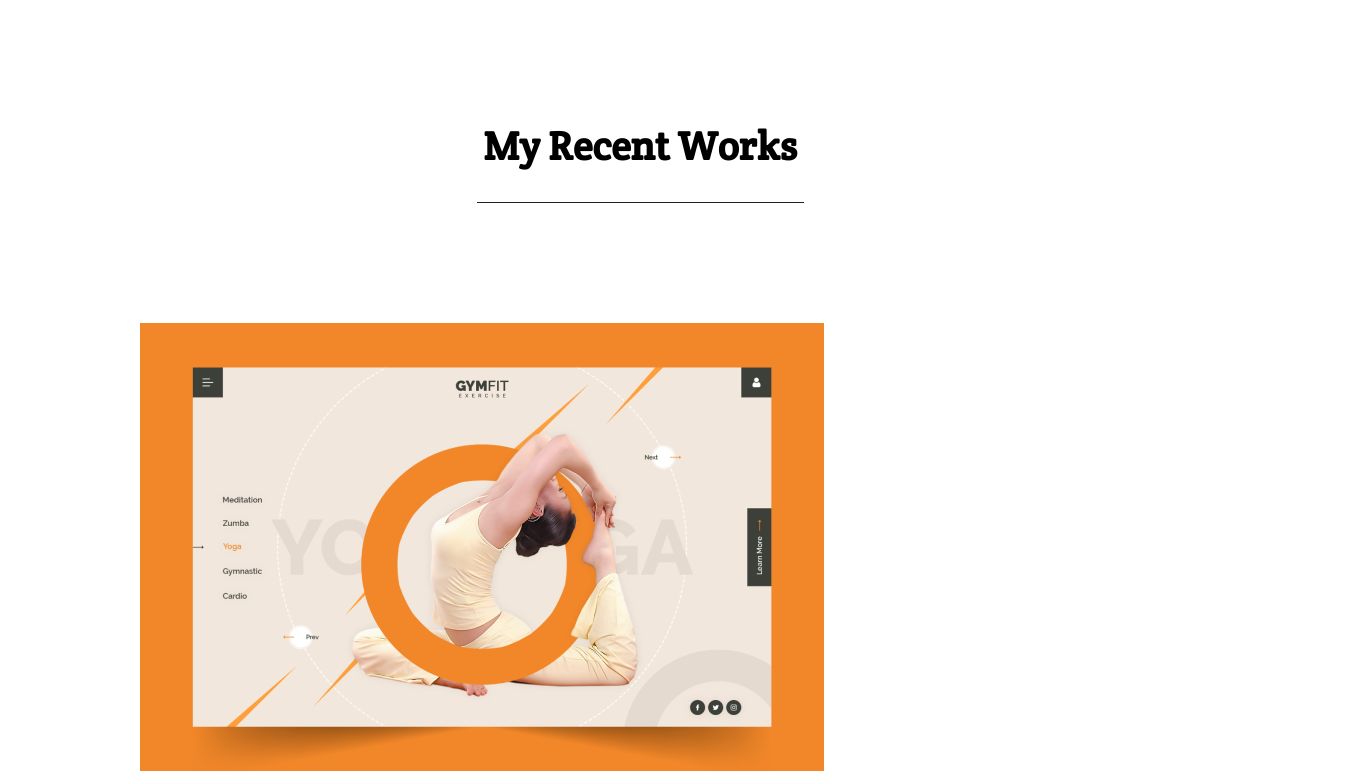
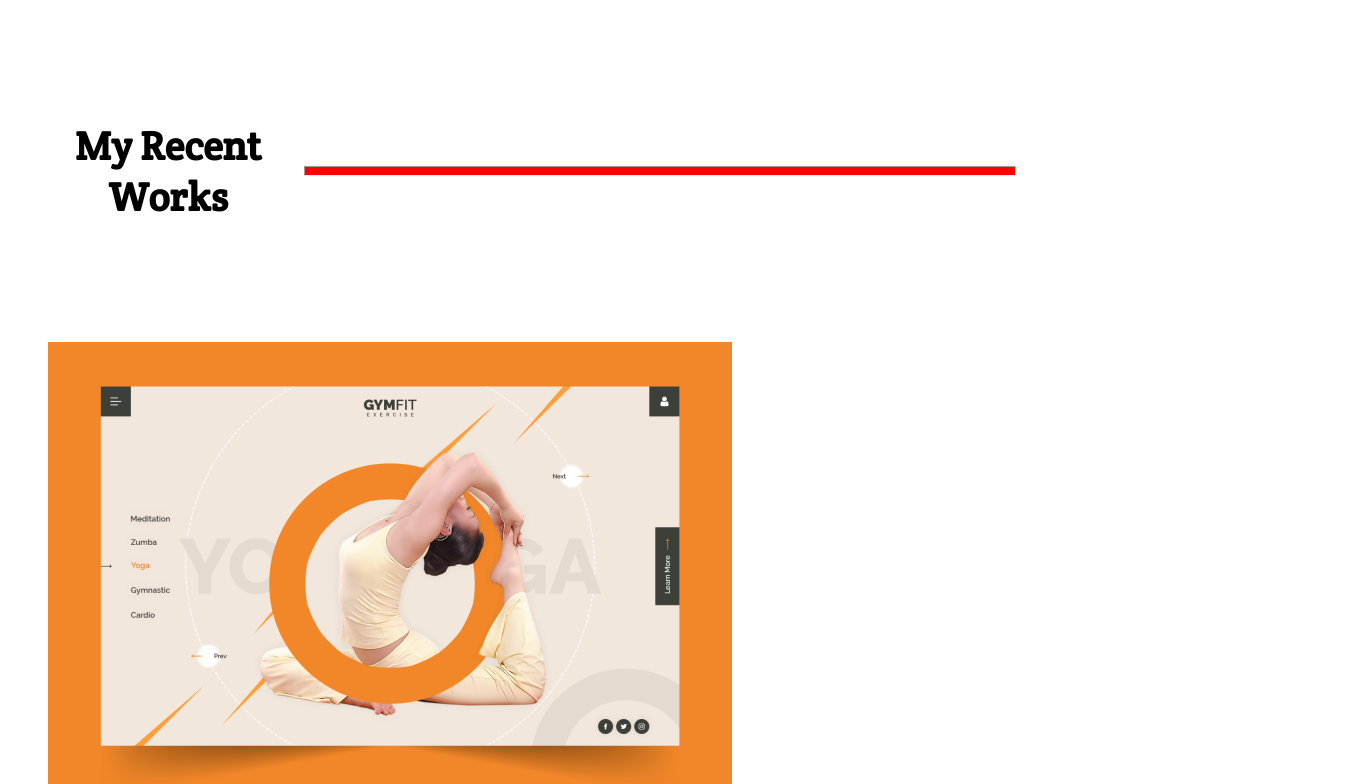
Before and after one commit to t-bello7/micro-portfolio, a website: page index.html in a window 1280 px wide. Shown: the part 840-1624 px from the top of the page, 1354 px wide, since content can reach past the window. Drawn offline with Linux system fonts and the light colour scheme.

Commit message:
style: - add padding and margin to container in desktop view - add hr to work section head - add display flex to work sectin header

```diff
--- a/css/style.css
+++ b/css/style.css
@@ -54,11 +54,21 @@
   background: url('../assets/img/thumbs.png') no-repeat;
 }
 
-.work-section > :first-child {
-  border-bottom: 1px solid var(--clr-gray-1);
+.work-header {
+  flex-direction: column;
+}
+
+.work-section > :first-child  > h2{
   width: 327px;
   font-size: 40px;
-  height: 83px;
+  /* height: 83px; */
+}
+
+.work-section  hr{
+  background: red;
+  width: 100%;
+  height: 10px;
+  align-self: center;
 }
 
 .tag > * {
@@ -237,6 +247,9 @@ footer hr {
     flex-direction: column;
     grid-row: 1;
   }
+  .work-header {
+    flex-direction: row;
+  }
   .project-container {
     flex-direction: row;
 
--- a/css/utility.css
+++ b/css/utility.css
@@ -121,6 +121,8 @@
 @media (min-width: 768px) {
   .container > * {
     max-width: var(--desktop-w);
+    margin-inline: 2rem;
+    padding-inline: 1rem ;
   }
 
 }
--- a/index.html
+++ b/index.html
@@ -50,7 +50,10 @@
     </main>
 
     <section class="container work-section grid bg-light">
-      <h2 class="ff-crete mg-8 center">My Recent Works</h2>
+      <div class="  mg-8 flex work-header">
+        <h2 class="ff-crete center">My Recent Works</h2>
+        <hr>
+      </div>
       <div class="featured">
         <img src="assets/img/img-placeholder-desktop.png" alt="" />
         <h3 class="mg-1 ff-crete">Multi-Post Stories</h3>
```
